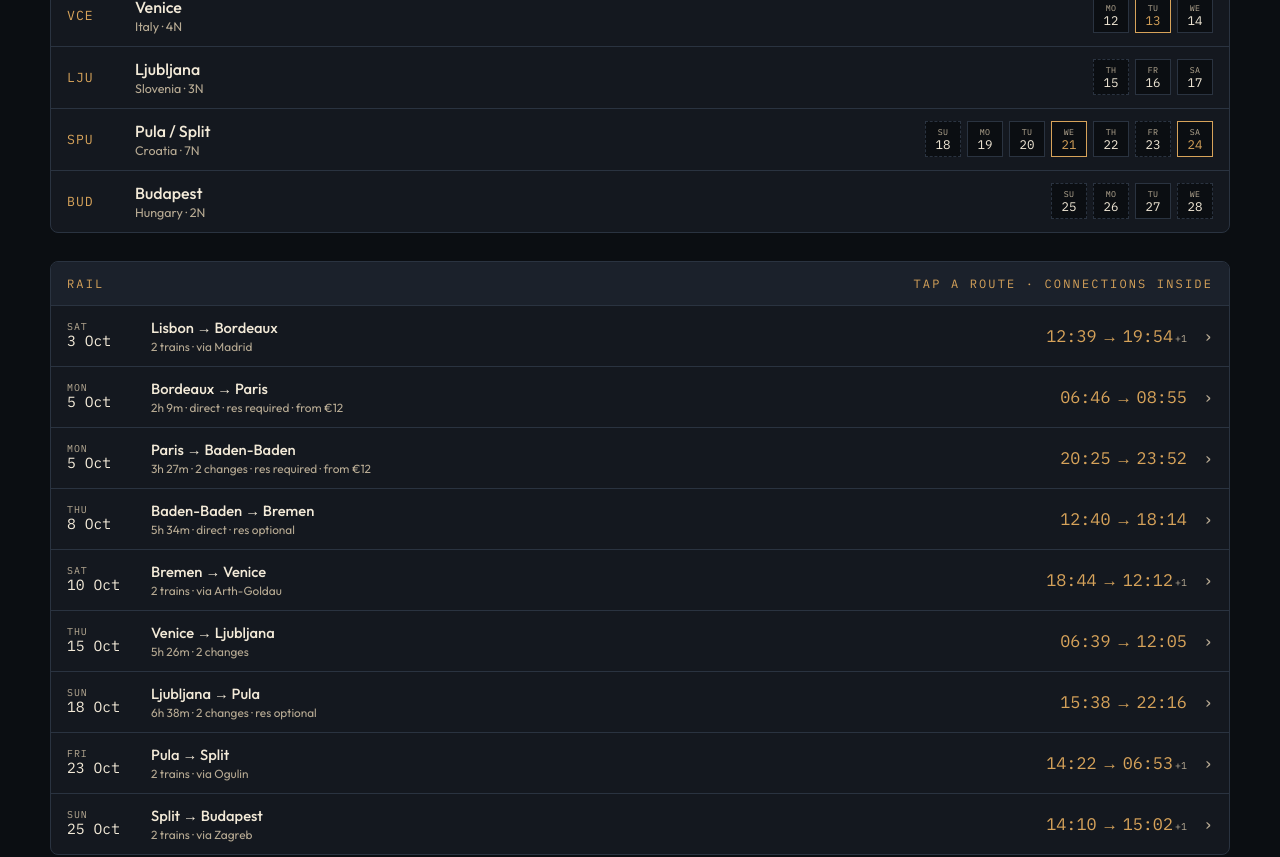
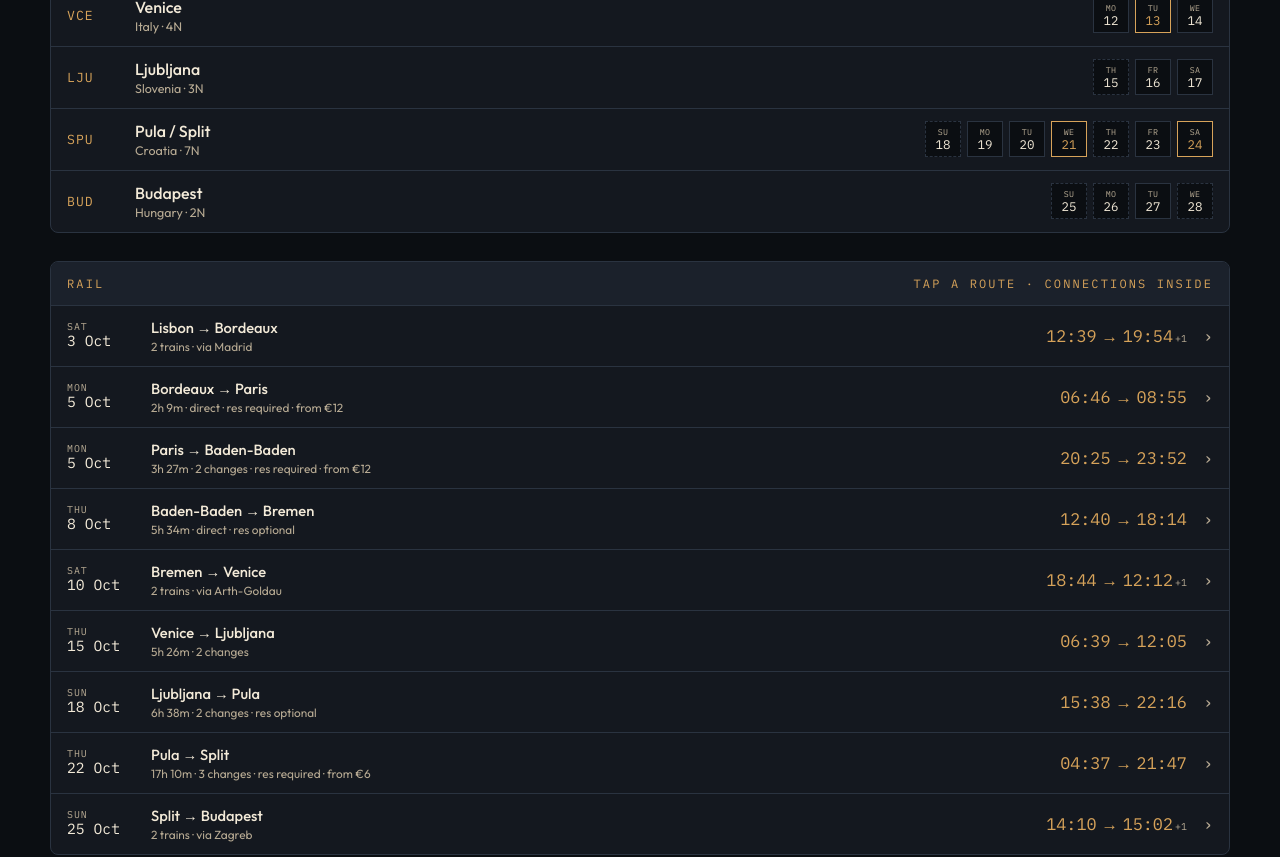
Before and after one commit to leonamotyer/EuropeTrip, a React (Vite) app: page / in a window 1280 px wide. Shown: the part 1160-2017 px from the top of the page. Built offline with nearby package versions, Linux system fonts and the light colour scheme.

Commit message:
update pula to split

```diff
--- a/src/data/trains.js
+++ b/src/data/trains.js
@@ -137,32 +137,17 @@ export const trains = [
     cost: "",
   },
   {
-    id: "pu-og",
-    departIso: "2026-10-23",
-    arriveIso: "2026-10-23",
-    n: 23,
-    weekday: "Fri",
+    id: "pu-st",
+    departIso: "2026-10-22",
+    arriveIso: "2026-10-22",
+    n: 22,
+    weekday: "Thu",
     from: "Pula",
-    to: "Ogulin",
-    depart: "14:22",
-    arrive: "21:50",
-    duration: "7h 28m",
-    changes: 2,
-    reservation: "",
-    cost: "",
-  },
-  {
-    id: "og-st",
-    departIso: "2026-10-24",
-    arriveIso: "2026-10-24",
-    n: 24,
-    weekday: "Sat",
-    from: "Ogulin",
     to: "Split",
-    depart: "00:32",
-    arrive: "06:53",
-    duration: "6h 21m",
-    changes: 0,
+    depart: "04:37",
+    arrive: "21:47",
+    duration: "17h 10m",
+    changes: 3,
     reservation: "required",
     cost: "from €6",
   },
@@ -208,7 +193,7 @@ const JOURNEY_DEFS = [
   { id: "bre-vce", from: "Bremen", to: "Venice", via: ["Arth-Goldau"], trainIds: ["bre-arth", "arth-vce"] },
   { id: "vce-lju", from: "Venice", to: "Ljubljana", via: [], trainIds: ["vce-lju"] },
   { id: "lju-pu", from: "Ljubljana", to: "Pula", via: [], trainIds: ["lju-pu"] },
-  { id: "pu-st", from: "Pula", to: "Split", via: ["Ogulin"], trainIds: ["pu-og", "og-st"] },
+  { id: "pu-st", from: "Pula", to: "Split", via: [], trainIds: ["pu-st"] },
   { id: "st-bud", from: "Split", to: "Budapest", via: ["Zagreb"], trainIds: ["st-zg", "zg-bud"] },
 ];
 
--- a/src/data/trip.js
+++ b/src/data/trip.js
@@ -268,7 +268,7 @@ export const trip = {
       month: "October 2026",
       note: "Pula Arena, Rovinj, Brijuni, Blue Cave + five islands.",
       highlight: "Speedboat into electric-blue cave",
-      stay: "Pula: hostel near the Arena, €25/night. Split: En Route Hostel Oct 24. Zagreb overnight Oct 25.",
+      stay: "Pula: hostel near the Arena through Oct 21. Split: En Route Hostel Oct 22–24. Zagreb overnight Oct 25.",
       shopping: "Istrian olive oil + truffle. Rovinj ceramics. Split Green Market: rakija, figs, lavender, lace.",
       days: [
         {
@@ -303,7 +303,7 @@ export const trip = {
           n: 21,
           weekday: "Wed",
           title: "Brijuni boat",
-          plan: "Brijuni National Park boat tour — archipelago, safari park, Roman ruins, Veli Brijun stop, ~4 hrs, €38. Booked on TripAdvisor. Laundry on return.",
+          plan: "Brijuni National Park boat tour — archipelago, safari park, Roman ruins, Veli Brijun stop, ~4 hrs, €38. Booked on TripAdvisor. Laundry on return. Pack — 04:37 train tomorrow.",
           cost: "€38 tour + €5 laundry + €15 food",
           tag: "activity",
         },
@@ -311,27 +311,27 @@ export const trip = {
           iso: "2026-10-22",
           n: 22,
           weekday: "Thu",
-          title: "Pula free",
-          plan: "Last full Pula day. Pack for overnight — Pula 14:22 tomorrow via Ogulin.",
-          cost: "€15 food",
-          tag: "day",
+          title: "Pula → Split",
+          plan: "Pula 04:37 → Split 21:47. 17h 10m, 3 changes. Seat res required, from €6. Evening check-in.",
+          cost: "from €6 res. + €15 food",
+          tag: "travel",
         },
         {
           iso: "2026-10-23",
           n: 23,
           weekday: "Fri",
-          title: "Pula → Ogulin",
-          plan: "Pula 14:22 → Ogulin 21:50. Wait for 00:32 onward to Split.",
-          cost: "€15 food",
-          tag: "travel",
+          title: "Marjan + market",
+          plan: "Morning hike up Marjan hill — pine trails, island views, free. Diocletian's Palace, Green Market (Pazar), last café.",
+          cost: "€5 food + shopping",
+          tag: "day",
         },
         {
           iso: "2026-10-24",
           n: 24,
           weekday: "Sat",
           title: "Blue Cave + 5 islands",
-          plan: "Ogulin 00:32 → Split 06:53. Then speedboat: Blue Cave, Stiniva, Budikovac, Pakleni, Hvar. €125 incl. cave. Reconfirm 48 hrs out. Evening Riva. Pack after.",
-          cost: "from €6 res. + €125 + €25 food",
+          plan: "Speedboat from Split: Biševo Blue Cave, Stiniva on Vis, Budikovac lagoon, Pakleni, Hvar town. €125 incl. cave. Reconfirm 48 hrs out. Evening Riva. Pack after.",
+          cost: "€125 + €25 food",
           tag: "activity",
         },
       ],
```
